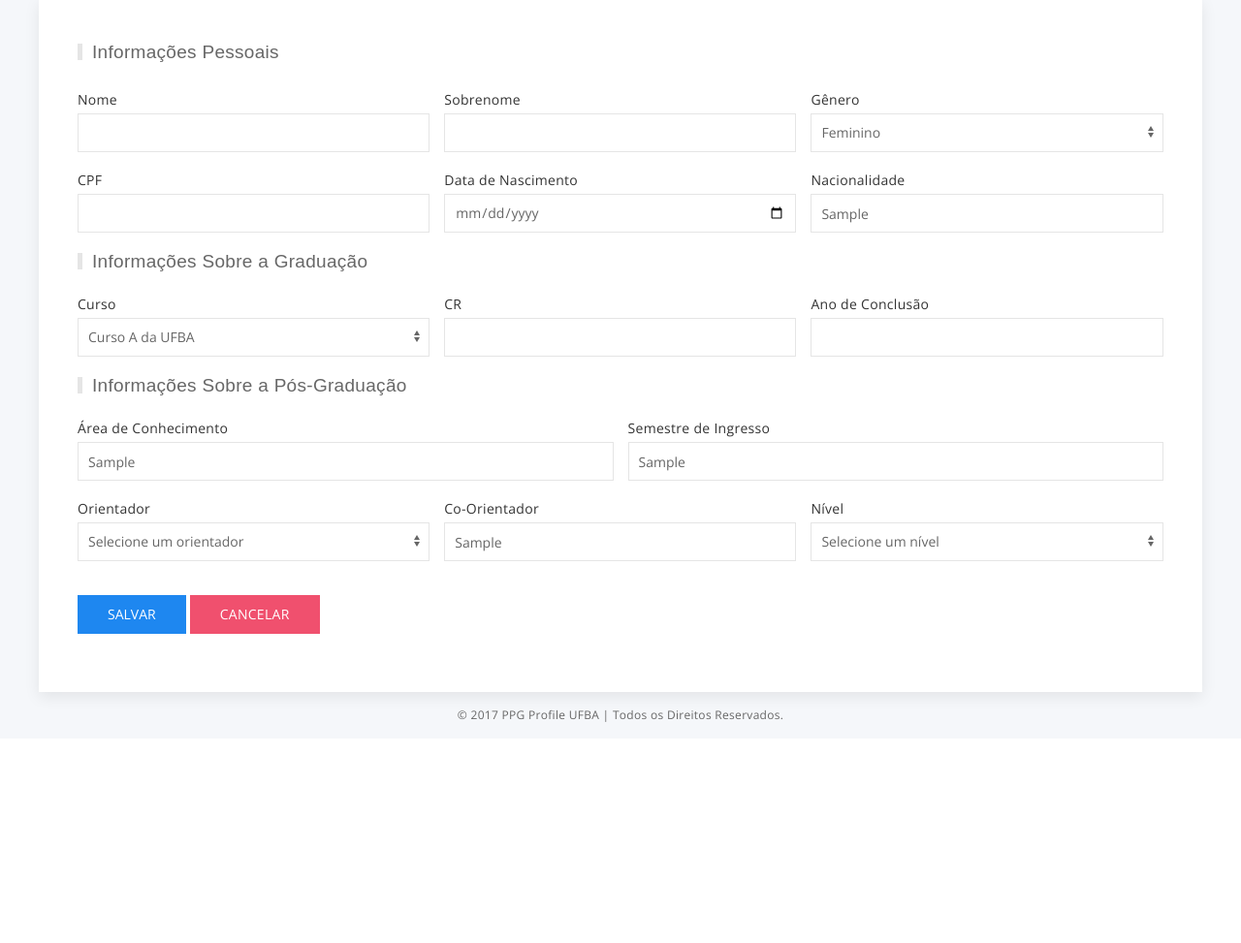
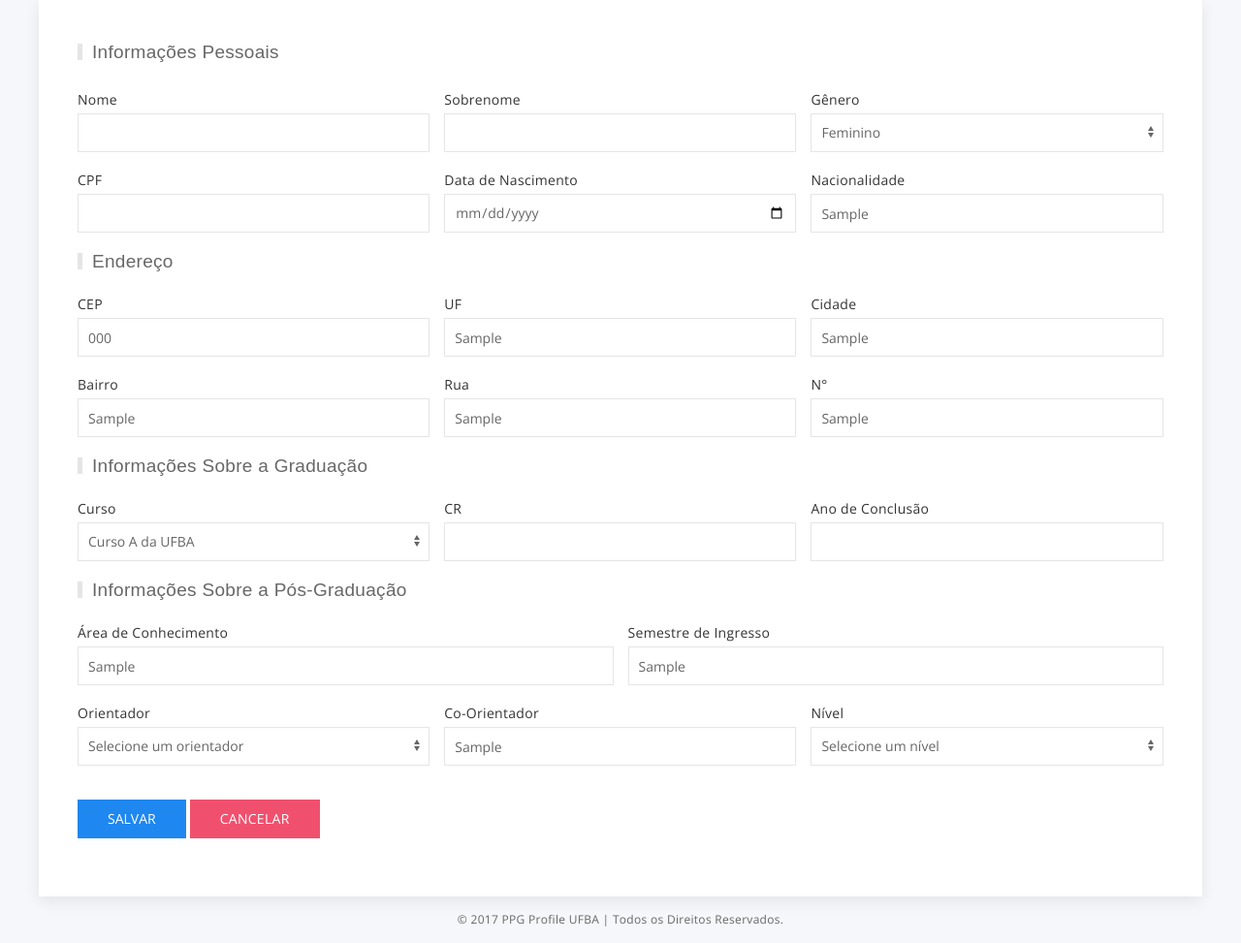
Before and after one commit to carlafagundes/ppgprofile, a PHP site: page /ppg/aluno/edit.php?id=1 in a window 1280 px wide. Shown: the part 188-1161 px from the top of the page at 97% size. Before the commit the page ends 933 px from the top, so only its background shows below. Run offline with PHP 8.4, Linux system fonts and the light colour scheme; tables that the repository leaves empty or names only in its code hold one stand-in row (values such as "Sample post"); data that the repository does not hold is empty.

Commit message:
Update edit.php

```diff
--- a/implementation/aluno/edit.php
+++ b/implementation/aluno/edit.php
@@ -64,6 +64,45 @@
                             <input class="uk-input" id="form-stacked-text" type="text" name="customer['nacionalidade']" value="<?php echo $customer['nacionalidade']; ?>">
                         </div>
                       </div>
+                      <header class="panel_header">
+                        <h2 class="title pull-left uk-heading-bullet">Endereço</h2>
+                      </header>
+                        <div class="uk-width-1-3@s">
+                          <label class="uk-form-label" for="form-stacked-text">CEP</label>
+                          <div class="uk-form-controls">
+                              <input class="uk-input" id="form-stacked-text" type="number" name="customer['cep']" value="<?php echo $customer['cep']; ?>">
+                          </div>
+                        </div>
+                        <div class="uk-width-1-3@s">
+                          <label class="uk-form-label" for="form-stacked-text">UF</label>
+                          <div class="uk-form-controls">
+                              <input class="uk-input" id="form-stacked-text" type="text" name="customer['uf']" value="<?php echo $customer['uf']; ?>">
+                          </div>
+                        </div>
+                        <div class="uk-width-1-3@s">
+                          <label class="uk-form-label" for="form-stacked-text">Cidade</label>
+                          <div class="uk-form-controls">
+                              <input class="uk-input" id="form-stacked-text" type="text" name="customer['cidade']" value="<?php echo $customer['cidade']; ?>">
+                          </div>
+                        </div>
+                        <div class="uk-width-1-3@s">
+                          <label class="uk-form-label" for="form-stacked-text">Bairro</label>
+                          <div class="uk-form-controls">
+                              <input class="uk-input" id="form-stacked-text" type="text" name="customer['bairro']" value="<?php echo $customer['bairro']; ?>">
+                          </div>
+                        </div>
+                        <div class="uk-width-1-3@s">
+                          <label class="uk-form-label" for="form-stacked-text">Rua</label>
+                          <div class="uk-form-controls">
+                              <input class="uk-input" id="form-stacked-text" type="text" name="customer['rua']" value="<?php echo $customer['rua']; ?>">
+                          </div>
+                        </div>
+                        <div class="uk-width-1-3@s">
+                          <label class="uk-form-label" for="form-stacked-text">N°</label>
+                          <div class="uk-form-controls">
+                              <input class="uk-input" id="form-stacked-text" type="text" name="customer['n_endereco']" value="<?php echo $customer['n_endereco']; ?>">
+                          </div>
+                        </div>
                       <header class="panel_header">
                           <h2 class="title pull-left uk-heading-bullet">Informações Sobre a Graduação</h2>
                       </header>
```
